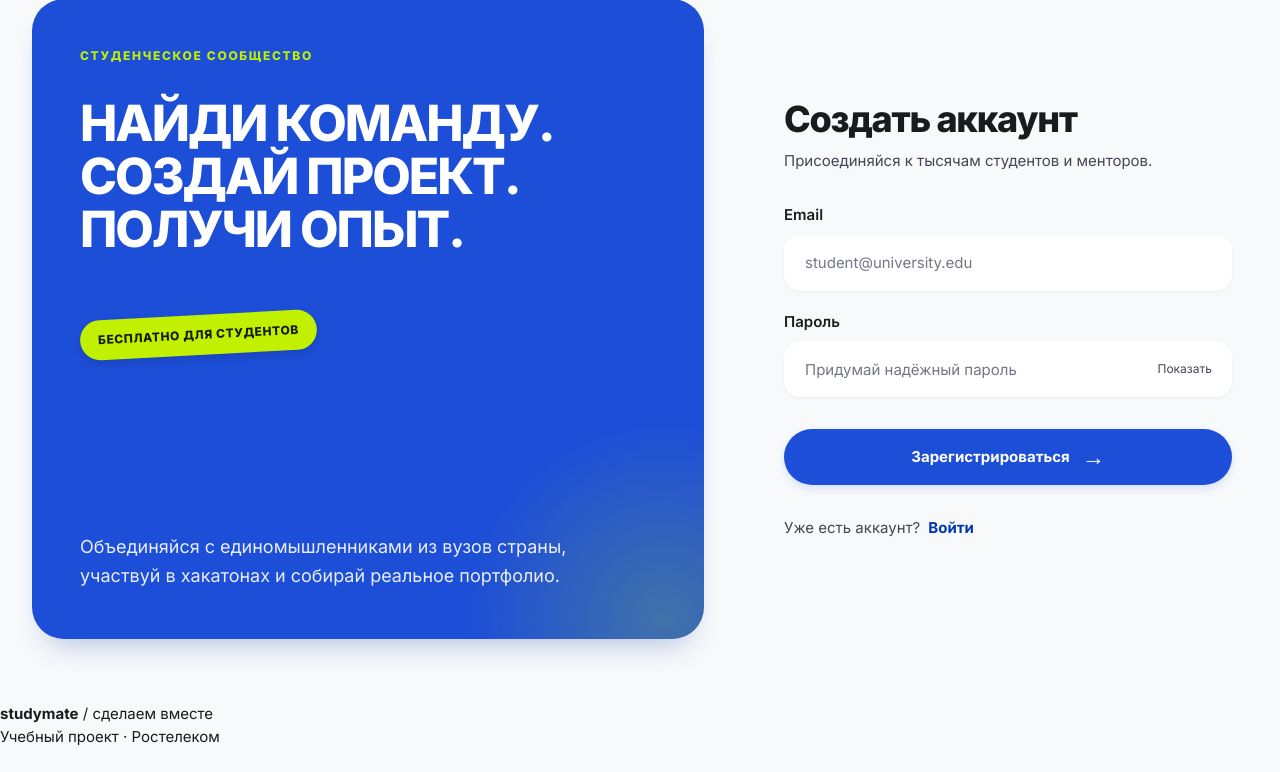
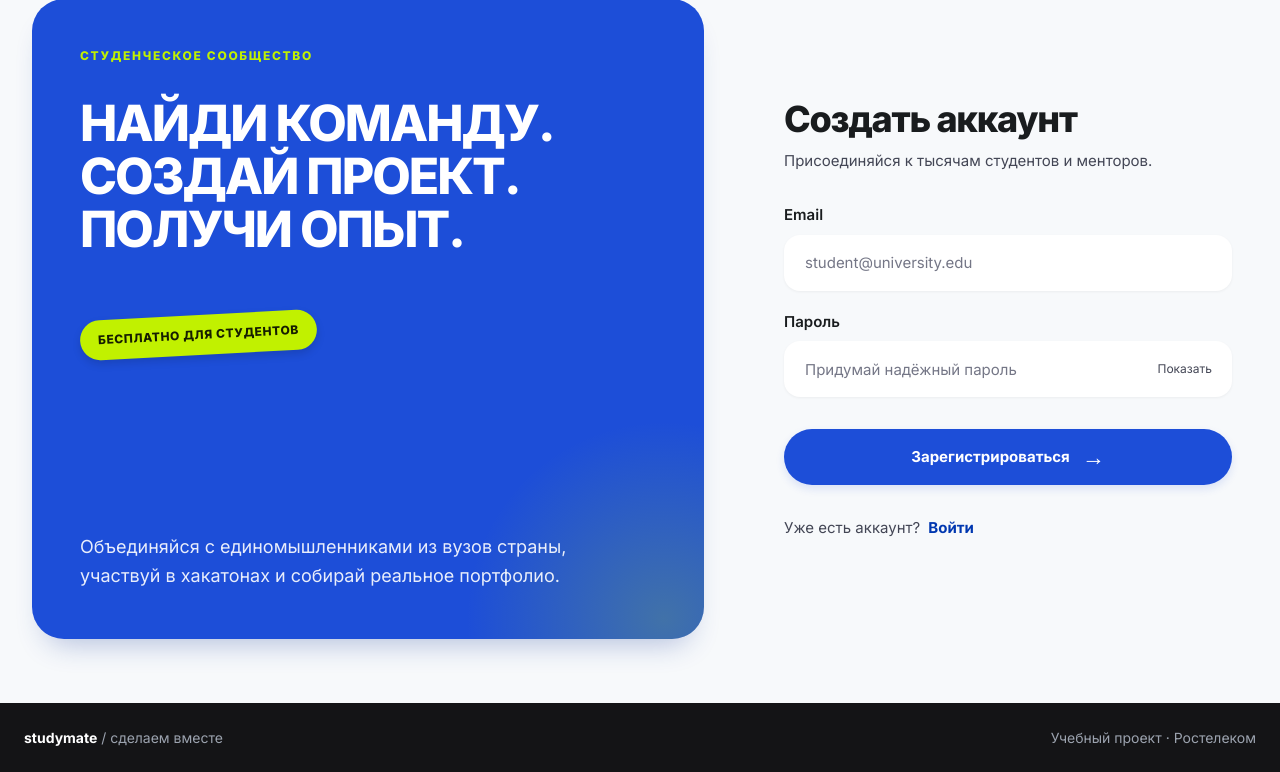
Before and after one commit to akhaD-max/study-mate, a Django app: page /accounts/register/ in a window 1280 px wide. Shown: the part 129-901 px from the top of the page. Before the commit the page ends 875 px from the top, so only its background shows below. Run offline with Django 5.2, Linux system fonts and the light colour scheme; parts of the project's set-up code (start-up, migrations or seed data) failed here and were passed over.

Commit message:
Чёрный подвал на страницах входа и регистрации
Стили подвала жили в catalog.css, а base_auth.html подключает только
auth.css — на входе и регистрации футер рендерился белой полосой.

- static/css/footer.css: единые правила чёрного подвала, подключается
  в base.html, профиль подключает файл сам (не наследует base.html);
- прижимание к низу в колоночных раскладках через margin-top: auto;
- удалены неиспользуемые .auth-footer*, .profile-footer и дубль
  .catalog-footer из catalog.css;
- tests/test_footer.py: блок и стили подвала на всех страницах, включая
  гостевые, и запрет дублирования правил в catalog.css.

Co-authored-by: arena-agent <297053741+arena-agent@users.noreply.github.com>

```diff
--- a/accounts/templates/accounts/profile_base.html
+++ b/accounts/templates/accounts/profile_base.html
@@ -6,6 +6,7 @@
     <meta name="viewport" content="width=device-width, initial-scale=1">
     <title>{% block title %}Профиль — StudyMate{% endblock %}</title>
     <link rel="stylesheet" href="{% static 'css/app.css' %}">
+    <link rel="stylesheet" href="{% static 'css/footer.css' %}">
     <link rel="stylesheet" href="{% static 'css/catalog.css' %}">
     <link rel="stylesheet" href="{% static 'css/profile.css' %}">
     <script src="{% static 'js/header-menu.js' %}" defer></script>
--- a/static/css/auth.css
+++ b/static/css/auth.css
@@ -37,10 +37,7 @@
 .auth-switch a:hover { text-decoration: underline; }
 .auth-errors, .auth-network-error { font-size: 13px; color: #ba1a1a; }
 .auth-errors ul { margin: 0; padding: 0; list-style: none; }
-.auth-footer { padding: 28px 32px; display: flex; justify-content: space-between; align-items: center; gap: 20px; background: #2d3133; color: #eff1f3; }
-.auth-footer > span { font-size: 13px; color: #eff1f3b3; }
-.auth-footer-slash { margin: 0 10px; opacity: .4; }
-.auth-footer-tagline { color: #c3f400; }
+/* Подвал общий для всего приложения — см. footer.css и partials/site_footer.html. */
 @media (max-width: 1100px) { .auth-main { gap: 32px; } .auth-hero { padding: 32px; } .auth-panel h2 { font-size: 30px; } }
 @media (max-width: 850px) { .auth-main { grid-template-columns: 1fr; padding: 32px 24px; } .auth-hero { min-height: 480px; } .auth-hero h1 { font-size: clamp(32px, 6vw, 52px); } .auth-panel { padding: 16px 0; max-width: 520px; } }
-@media (max-width: 480px) { .auth-header { padding: 12px 16px; } .auth-main { padding: 24px 16px 40px; gap: 24px; } .auth-hero { padding: 28px 24px; border-radius: 24px; } .auth-eyebrow { font-size: 10px; letter-spacing: .09em; } .auth-orbit { width: 110px; height: 110px; } .auth-manifesto { font-size: 16px; } .auth-footer { padding: 24px 16px; flex-direction: column; align-items: flex-start; gap: 12px; } }
+@media (max-width: 480px) { .auth-header { padding: 12px 16px; } .auth-main { padding: 24px 16px 40px; gap: 24px; } .auth-hero { padding: 28px 24px; border-radius: 24px; } .auth-eyebrow { font-size: 10px; letter-spacing: .09em; } .auth-orbit { width: 110px; height: 110px; } .auth-manifesto { font-size: 16px; } }
--- a/static/css/catalog.css
+++ b/static/css/catalog.css
@@ -75,11 +75,10 @@
 .catalog-empty a { display: inline-block; margin-top: 10px; color: var(--catalog-blue); font-weight: 600; }
 .catalog-pagination { margin-top: 32px; display: flex; justify-content: center; align-items: center; flex-wrap: wrap; gap: 24px; font-size: 14px; }
 .catalog-pagination a { padding: 10px 18px; border-radius: 100px; background: white; border: 1px solid #e5e7eb; font-weight: 600; }
-.catalog-footer { display: flex; justify-content: space-between; gap: 20px; padding: 28px max(24px, calc((100vw - 1312px) / 2)); background: #141416; color: #9ca3af; font-size: 14px; }
-.catalog-footer strong { color: white; }
+/* Стили подвала вынесены в footer.css: они нужны и на страницах без catalog.css. */
 @media (max-width: 1100px) { .catalog-header-inner { padding: 16px 32px; } .catalog-main { padding: 20px 32px 48px; } .catalog-content { padding-left: 0; padding-right: 0; } .catalog-hero { padding: 32px; } .catalog-art { right: 28px; width: 230px; } .catalog-hero-copy { max-width: 65%; } .catalog-hero-atom { width: 150px; } .catalog-hero-arrow { width: 60px; } .catalog-grid { gap: 20px; } .catalog-card { padding: 24px; } .catalog-card h3 { font-size: 23px; } }
 @media (max-width: 900px) { .catalog-grid { grid-template-columns: repeat(2, minmax(0, 1fr)); } .catalog-art { display: none; } .catalog-hero-copy { max-width: 100%; } .catalog-filter-bottom { flex-wrap: wrap; } .catalog-search { flex-basis: 100%; max-width: none; } .catalog-sort { margin-left: auto; } }
-@media (max-width: 560px) { .catalog-header-inner { min-height: 64px; padding: 12px 16px; gap: 12px; } .catalog-brand { font-size: 23px; } .catalog-header nav { gap: 12px; font-size: 13px; } .catalog-user { width: 38px; height: 38px; font-size: 14px; } .catalog-user-dropdown { min-width: 190px; } .catalog-main { padding: 16px 16px 40px; } .catalog-hero { padding: 28px 24px; border-radius: 24px; } .catalog-eyebrow { font-size: 10px; } .catalog-hero h1 { font-size: 34px; } .catalog-intro { font-size: 16px; } .catalog-section-heading h2 { font-size: 28px; } .catalog-section-heading p { font-size: 15px; } .catalog-grid { grid-template-columns: 1fr; } .catalog-card { min-height: 340px; } .catalog-chip span { padding: 9px 15px; font-size: 13px; } .catalog-sort { flex-wrap: wrap; justify-content: flex-end; } .catalog-footer { flex-direction: column; gap: 12px; padding: 24px 16px; } }
+@media (max-width: 560px) { .catalog-header-inner { min-height: 64px; padding: 12px 16px; gap: 12px; } .catalog-brand { font-size: 23px; } .catalog-header nav { gap: 12px; font-size: 13px; } .catalog-user { width: 38px; height: 38px; font-size: 14px; } .catalog-user-dropdown { min-width: 190px; } .catalog-main { padding: 16px 16px 40px; } .catalog-hero { padding: 28px 24px; border-radius: 24px; } .catalog-eyebrow { font-size: 10px; } .catalog-hero h1 { font-size: 34px; } .catalog-intro { font-size: 16px; } .catalog-section-heading h2 { font-size: 28px; } .catalog-section-heading p { font-size: 15px; } .catalog-grid { grid-template-columns: 1fr; } .catalog-card { min-height: 340px; } .catalog-chip span { padding: 9px 15px; font-size: 13px; } .catalog-sort { flex-wrap: wrap; justify-content: flex-end; } }
 @media (prefers-reduced-motion: reduce) { .catalog-card { transition: none; } .catalog-card:hover { transform: none; } }
 
 /* Каталог по фрейму «02»: компактная шапка, фильтры слева, выдача справа.
--- /dev/null
+++ b/static/css/footer.css
@@ -0,0 +1,30 @@
+/* Общий подвал StudyMate (partials/site_footer.html).
+   Отдельный файл, потому что подвал используется и там, где catalog.css
+   не подключён, — например, на страницах входа и регистрации (auth.css).
+   Раньше стили жили в catalog.css, и на авторизации блок рендерился без
+   оформления: белая полоса вместо чёрной плашки. */
+
+.catalog-footer {
+    display: flex;
+    flex-wrap: wrap;
+    align-items: center;
+    justify-content: space-between;
+    gap: 20px;
+    padding: 24px max(24px, calc((100vw - 1312px) / 2));
+    background: #141416;
+    color: #9ca3af;
+    font-size: 14px;
+    line-height: 1.5;
+}
+.catalog-footer strong { color: #fff; font-weight: 700; }
+.catalog-footer > span { color: #9ca3af; }
+
+/* В колоночных раскладках (auth-shell, catalog-shell, profile-page)
+   подвал прижимается к низу и не сжимается по высоте. */
+.catalog-shell > .catalog-footer,
+.auth-shell > .catalog-footer,
+.profile-page > .catalog-footer { flex: 0 0 auto; margin-top: auto; }
+
+@media (max-width: 640px) {
+    .catalog-footer { flex-direction: column; align-items: flex-start; gap: 12px; padding: 22px 16px; font-size: 13px; }
+}
--- a/static/css/profile.css
+++ b/static/css/profile.css
@@ -78,7 +78,7 @@
 .profile-applications { display: flex; flex-wrap: wrap; align-items: center; justify-content: space-between; gap: 16px; padding: 17px 20px; }
 .profile-applications h2 { font-size: 15px; }
 .profile-applications p { margin: 6px 0 0; color: var(--profile-muted); font-size: 12px; }
-.profile-footer { display: flex; justify-content: space-between; gap: 16px; width: calc(100% - 60px); max-width: 996px; margin: 0 auto; padding: 17px 0; border-top: 1px solid var(--profile-line); color: #858993; font-size: 10px; }
+/* Подвал общий для всего приложения — см. footer.css и partials/site_footer.html. */
 .profile-notice { padding: 13px 16px; margin: 0 0 20px; border: 1px solid #d9e8ba; border-radius: 8px; background: #f3f9e7; color: #466428; font-size: 13px; }
 .profile-notice-error { border-color: #f0cbd0; background: #fff3f4; color: #a02e3f; }
 
@@ -150,7 +150,6 @@
     .profile-content-grid { grid-template-columns: minmax(0, 1fr); }
     .profile-sidebar { grid-template-columns: repeat(2, minmax(0, 1fr)); align-items: start; }
     .profile-editor-hero { flex-direction: row; margin-top: 0; }
-    .profile-footer { width: calc(100% - 48px); }
 }
 @media (max-width: 520px) {
     .profile-main { padding: 20px 16px 28px; }
@@ -179,6 +178,5 @@
     .profile-skill-options { grid-template-columns: minmax(0, 1fr); }
     .profile-form-actions { align-items: stretch; }
     .profile-form-actions .profile-button-blue { flex: 1; min-width: 0; }
-    .profile-footer { flex-wrap: wrap; width: calc(100% - 32px); font-size: 10px; }
 }
 @media (prefers-reduced-motion: reduce) { .profile-button { transition: none; } }
--- a/templates/base.html
+++ b/templates/base.html
@@ -7,6 +7,7 @@
     <meta name="htmx-config" content='{"allowScriptTags":false}'>
     <title>{% block title %}StudyMate{% endblock %}</title>
     <link rel="stylesheet" href="{% static 'css/app.css' %}">
+    <link rel="stylesheet" href="{% static 'css/footer.css' %}">
     <script src="{% static 'vendor/htmx-2.0.11.min.js' %}" defer></script>
     <script src="{% static 'js/header-menu.js' %}" defer></script>
     {% block extra_head %}{% endblock %}
```
Also changed, not shown: docs/sprint-8/incoming-screen.md (+11 -3 lines), tests/test_footer.py (added, +70 -0 lines).
